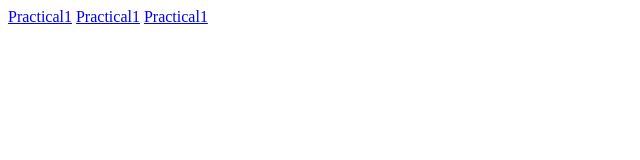
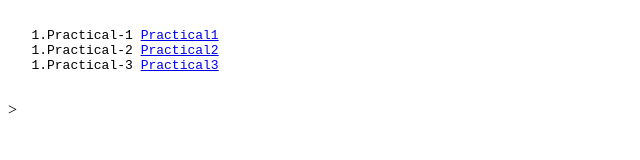
Before and after one commit to ShyamKrn/practical_4, a plain HTML site: page index.html in a window 1280 px wide. Shown: the whole page, without its empty margins (0-640 px from the left). Drawn offline with Linux system fonts and the light colour scheme.

Commit message:
content added

```diff
--- a/index.html
+++ b/index.html
@@ -7,8 +7,10 @@
     <title>Document</title>
 </head>
 <body>
-    <a href="./pages/Practical1.html">Practical1</a>
-    <a href="./pages/practical2.html">Practical1</a>
-    <a href="./pages/practical3.html">Practical1</a>
+   <pre>
+   1.Practical-1 <a href="./pages/Practical1.html">Practical1</a>
+   1.Practical-2 <a href="./pages/practical2.html">Practical2</a>
+   1.Practical-3 <a href="./pages/practical3.html">Practical3</a>
+    </pre>>
 </body>
 </html>
```
